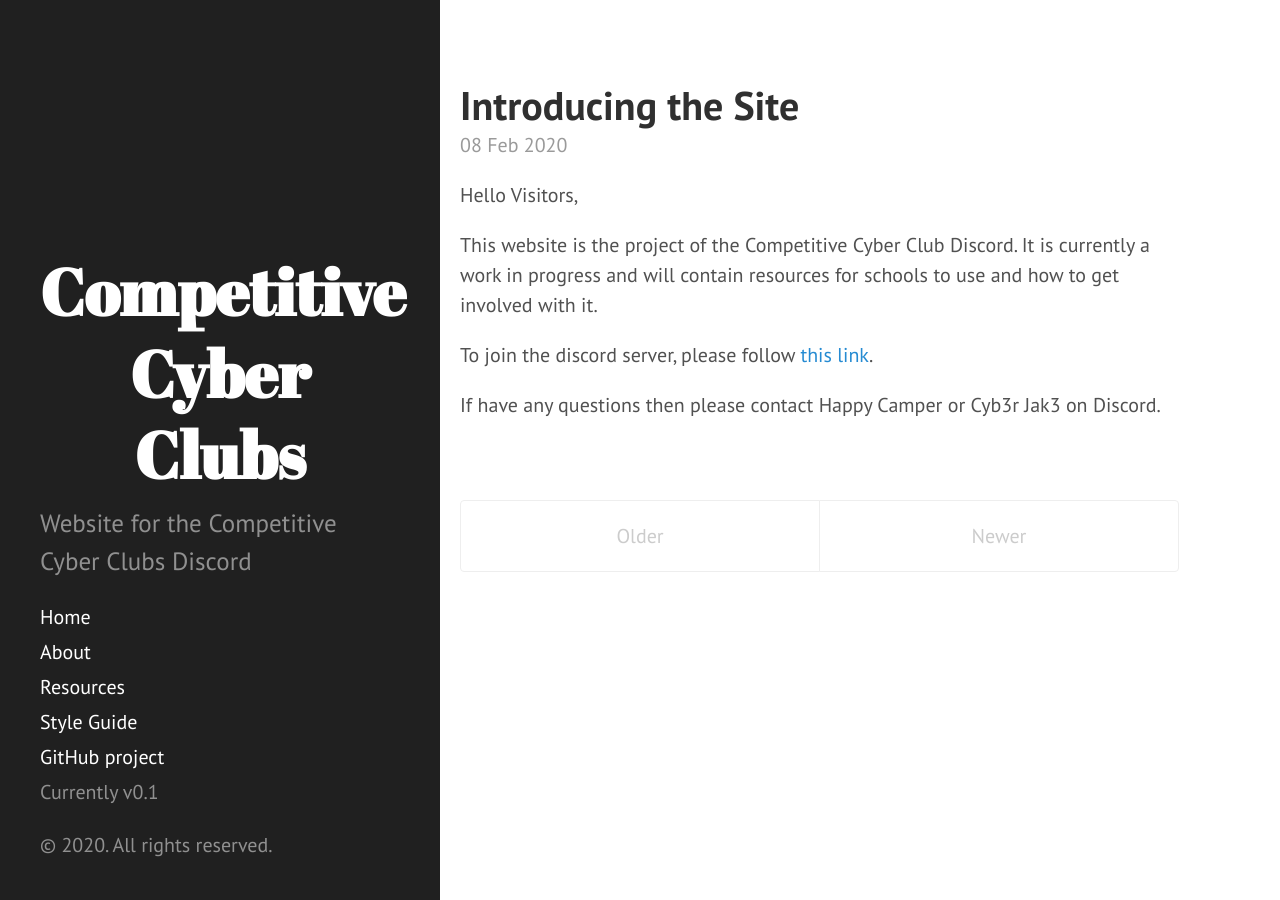
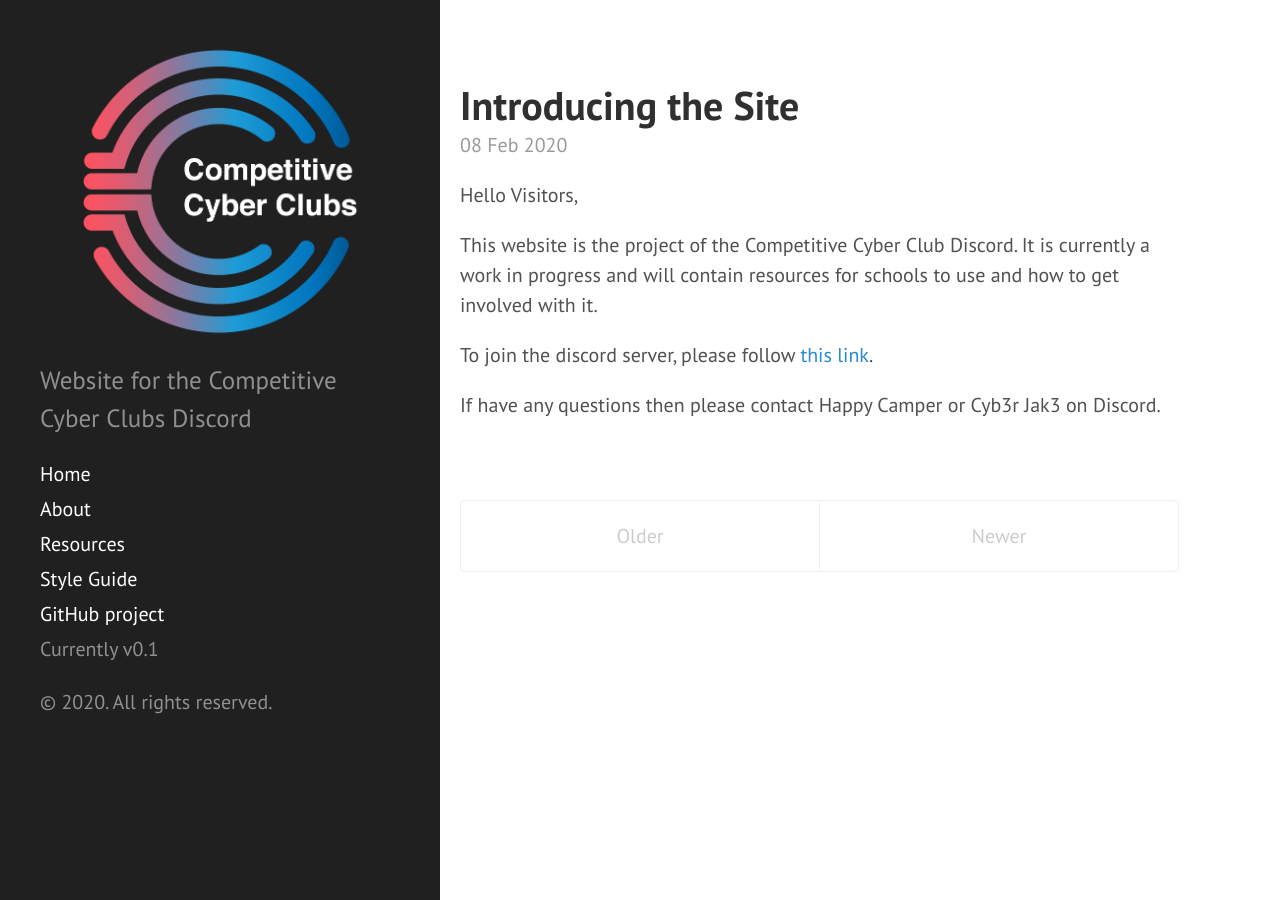
Before and after one commit to Competitive-Cyber-Clubs/competitivecyberclubs.github.io, a Jekyll site: the page built from index.html, in a window 1280 px wide. Built offline with Jekyll 4.4.1, drawn with Linux system fonts in a browser that asks for light colours; the list of posts is cut into pages by our own code.

Commit message:
Fea/layout (#5)
* fixed sidebar overlapping content when scaling

* changed sidebar content positioning, it's pushed to the top now instead of absolute

* logo added.

```diff
--- a/_includes/sidebar.html
+++ b/_includes/sidebar.html
@@ -1,9 +1,9 @@
 <div class="sidebar">
-  <div class="container sidebar-sticky">
+  <div class="container">
     <div class="sidebar-about">
       <h1>
         <a href="{{ site.baseurl }}">
-          {{ site.title }}
+          <img class="logo" src="logo.png"></img>
         </a>
       </h1>
       <p class="lead">{{ site.description }}</p>
--- a/public/css/hyde.css
+++ b/public/css/hyde.css
@@ -114,7 +114,14 @@
     left:   1rem;
   }
 }
+/* Logo */
 
+.logo {
+  max-width: 80%;
+  display: block;
+  margin-left: auto;
+  margin-right: auto;
+}
 
 /* Container
  *
@@ -130,7 +137,7 @@
 @media (min-width: 48em) {
   .content {
     max-width: 38rem;
-    margin-left: 20rem;
+    margin-left: 50%;
     margin-right: 2rem;
   }
 }
```
Also changed, not shown: Gemfile.lock, _includes/logo.png (added), _layouts/logo.png (added), _posts/logo.png (added), logo.png (added).
